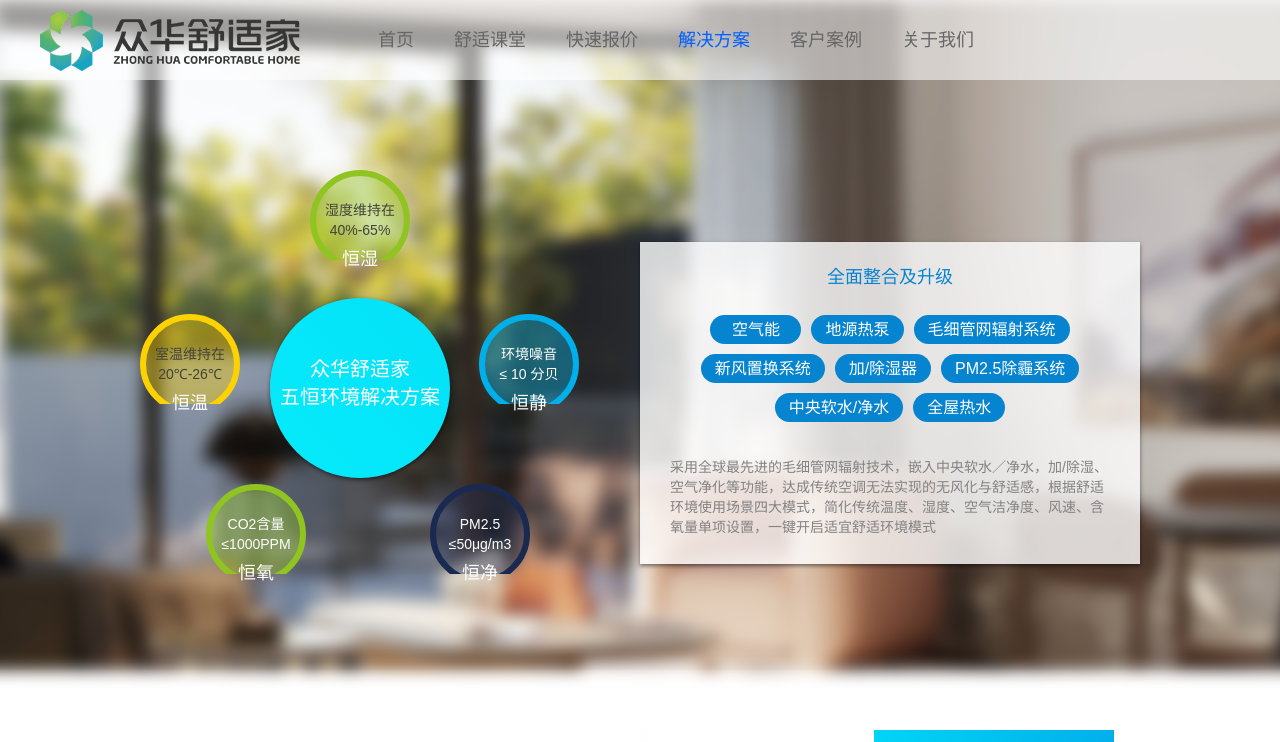
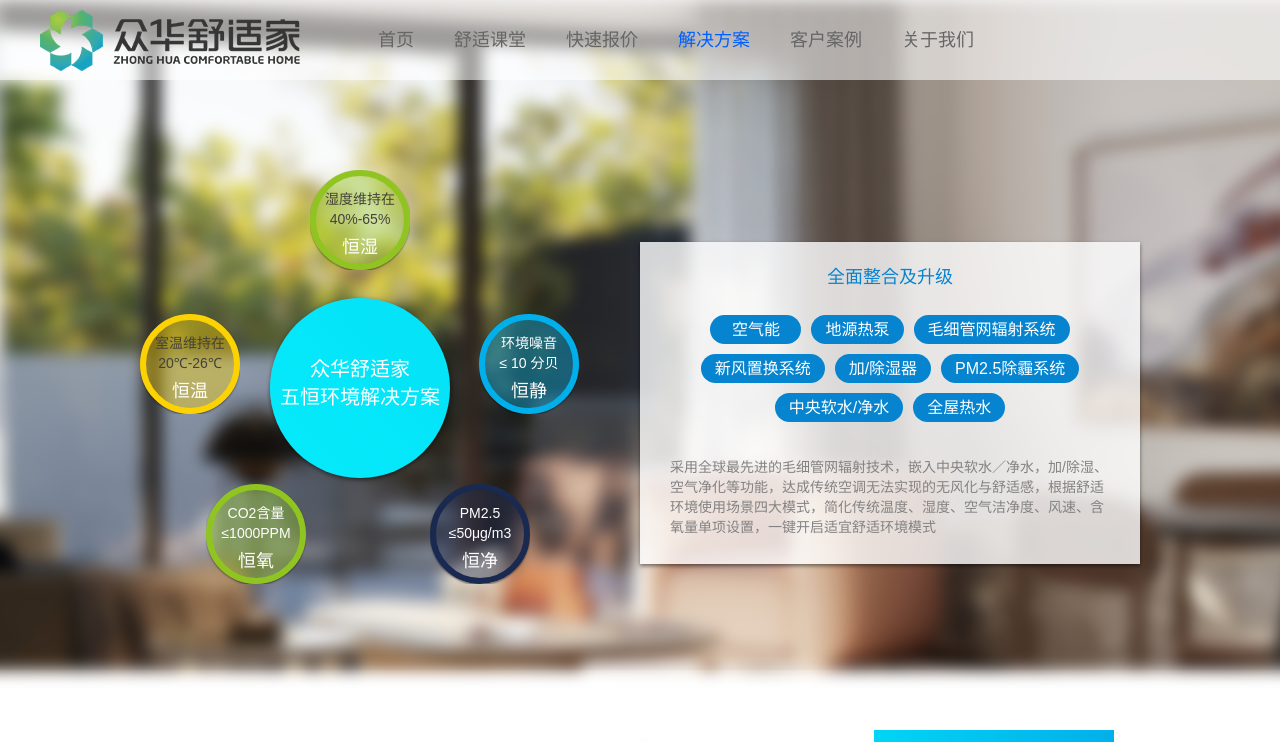
Before and after one commit to kevinZeguo/zh-home, a Vue app in the folder comfort-home/home-html/pc/: page /solution in a window 1280 px wide. Shown: the top 742 px of the page. Built offline with nearby package versions, Linux system fonts and the light colour scheme.

Commit message:
调整页面

```diff
--- a/comfort-home/home-html/pc/src/page/solution/solution.vue
+++ b/comfort-home/home-html/pc/src/page/solution/solution.vue
@@ -5,28 +5,38 @@
             <div class="banner-con">
                 <div class="radius radius1">
                     <div class="bg"></div>
+                    <div class="txt-box">
                         <p class="prop">湿度维持在<br />40%-65%</p>
                         <p class="name">恒湿</p>
                     </div>
+                </div>
                 <div class="radius radius2">
                     <div class="bg"></div>
+                    <div class="txt-box">
                         <p class="prop">室温维持在<br />20℃-26℃</p>
                         <p class="name">恒温</p>
                     </div>
+                </div>
                 <div class="radius radius3">
                     <div class="bg"></div>
+                    <div class="txt-box">
                         <p class="prop">环境噪音<br />≤ 10 分贝</p>
                         <p class="name">恒静</p>
                     </div>
+                </div>
                 <div class="radius radius4">
                     <div class="bg"></div>
+                    <div class="txt-box">
                         <p class="prop">CO2含量<br />≤1000PPM</p>
                         <p class="name">恒氧</p>
                     </div>
+                </div>
                 <div class="radius radius5">
                     <div class="bg"></div>
+                    <div class="txt-box">
                         <p class="prop">PM2.5<br />≤50μg/m3</p>
                         <p class="name">恒净</p>
+                    </div>
                 </div>
 
                 <div class="center-radius">众华舒适家<br />五恒环境解决方案</div>
@@ -263,7 +273,7 @@
 
                 .bg {
                     width: 100px;
-                    height: 90px;
+                    height: 100px;
                     position: absolute;
                     top: 0;
                     left: 0;
@@ -274,6 +284,7 @@
                         width: 88px;
                         height: 88px;
                         border-radius: 100px;
+                        box-shadow:0px 1px 2px 0px rgba(0,0,0,0.5);
                         content: " ";
                         position: absolute;
                         top: 0;
@@ -281,8 +292,18 @@
                     }
                 }
 
+                .txt-box {
+                    width: 100%;
+                    position: absolute;
+                    top: 50%;
+                    left: 0;
+                    z-index: 10;
+                    -webkit-transform: translateY(-50%);
+                    transform: translateY(-50%);
+                }
+
                 .prop {
-                    padding-top: 30px;
+                    padding-top: 10px;
                     line-height: 20px;
                     font-size: 14px;
                     color:#44423A;
@@ -292,7 +313,7 @@
                 }
 
                 .name {
-                    padding: 6px 0 0;
+                    padding: 5px 0 0;
                     color: #fff;
                     position: relative;
                     text-align: center;
```
Also changed, not shown: 1 other file (tests, documents, lock files or other folders). Lines whose indentation alone changed are shown as unchanged.
